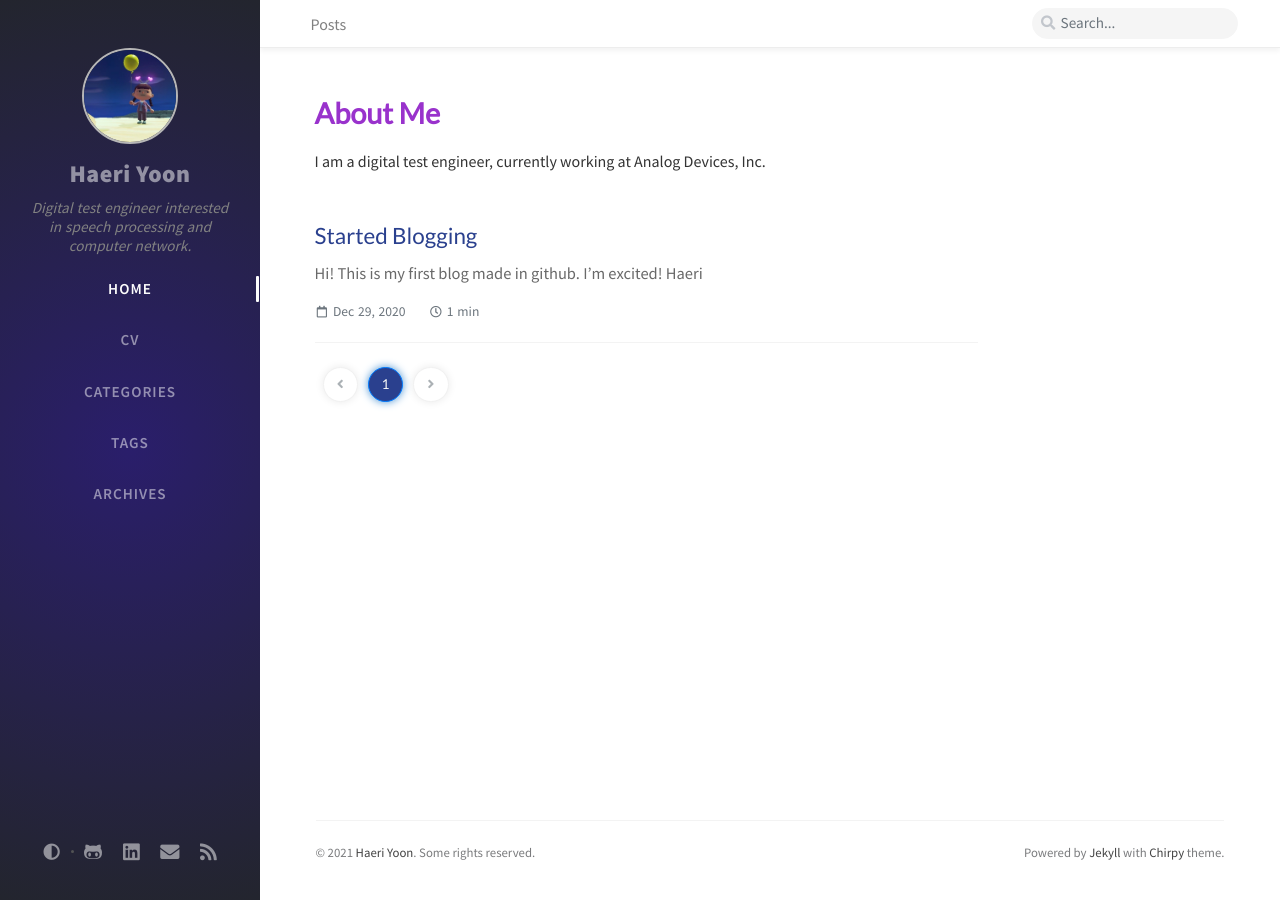
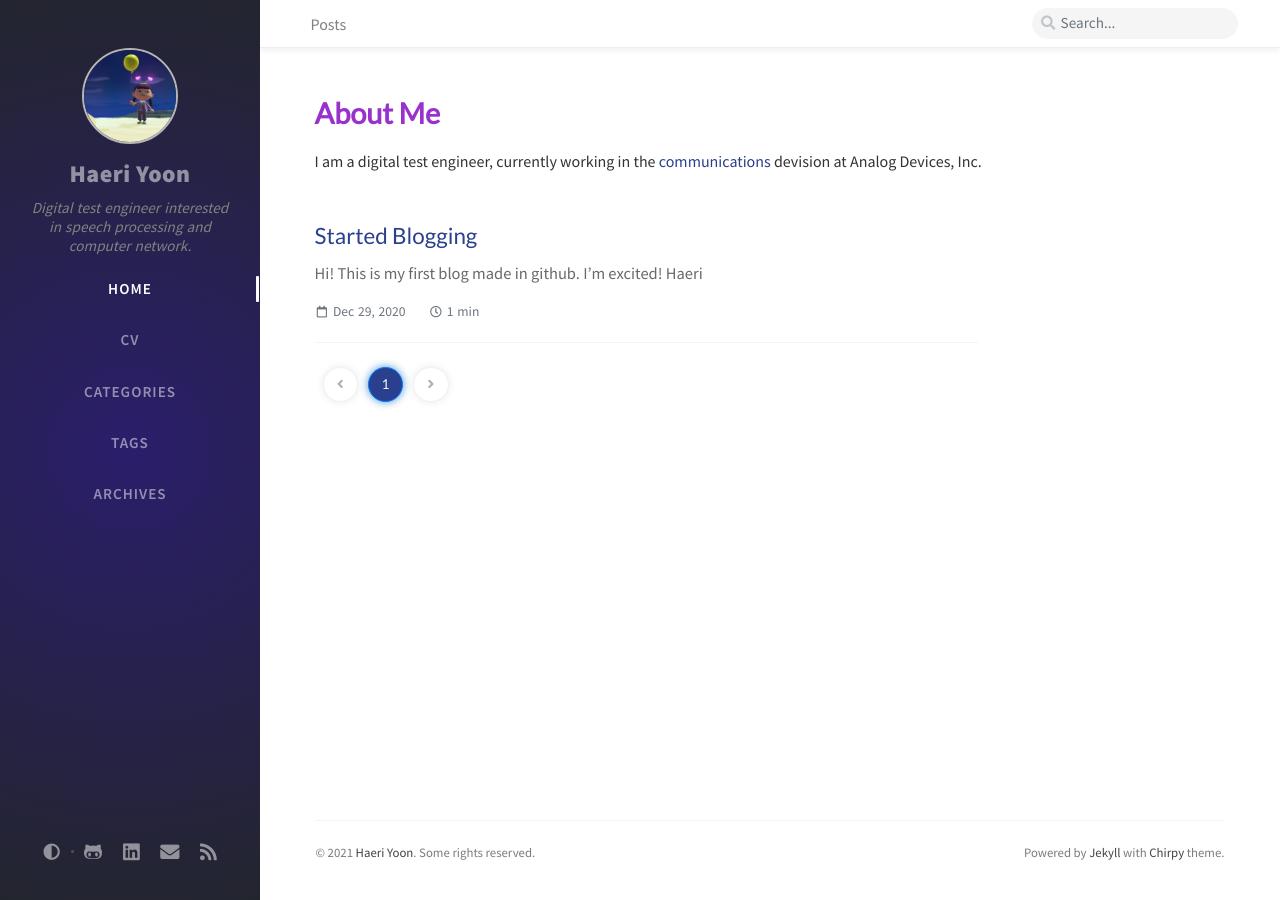
Before and after one commit to haeriy/blog, a Jekyll site: the page built from index.html, in a window 1280 px wide. Built offline with Jekyll 4.4.1, drawn with Linux system fonts in a browser that asks for light colours; nearby versions of some CDN libraries; the list of posts is cut into pages by our own code; comment, search, counter and statistics services are not loaded.

Commit message:
Update home.html

```diff
--- a/_layouts/home.html
+++ b/_layouts/home.html
@@ -11,7 +11,8 @@ layout: page
 <body>
 
   <h1 style="color:DarkOrchid;"><b>About Me</b></h1>
-  <p>I am a digital test engineer, currently working at Analog Devices, Inc.</p>
+  <p>I am a digital test engineer, currently working in the <a href=https://www.analog.com/en/applications/markets/communications-pavilion-home.html>
+    communications</a> devision at Analog Devices, Inc.</p>
 
 </body>
 </html>
```
